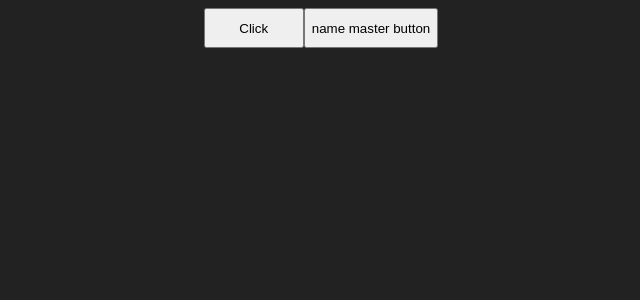
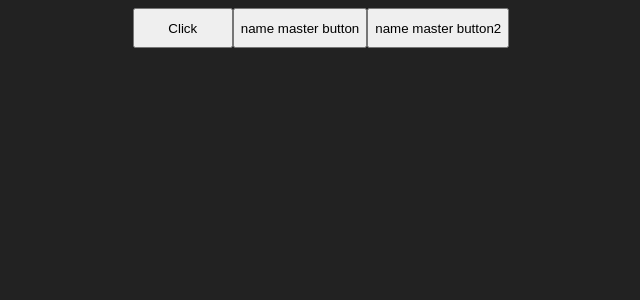
Before and after one commit to juddroid/testGit, a React (Create React App) app in the folder test-github-api/: page / in a window 1280 px wide. Shown: the top 300 px of the page, without its empty margins (319-959 px from the left). Built offline with nearby package versions, Linux system fonts and the light colour scheme.

Commit message:
master button2

```diff
--- a/test-github-api/src/App.js
+++ b/test-github-api/src/App.js
@@ -20,6 +20,7 @@ function App() {
     <AppStyle>
       <Button onClick={handleClickButton}>Click</Button>
       <button>{'name master button'}</button>
+      <button>{'name master button2'}</button>
     </AppStyle>
   );
 }
```
